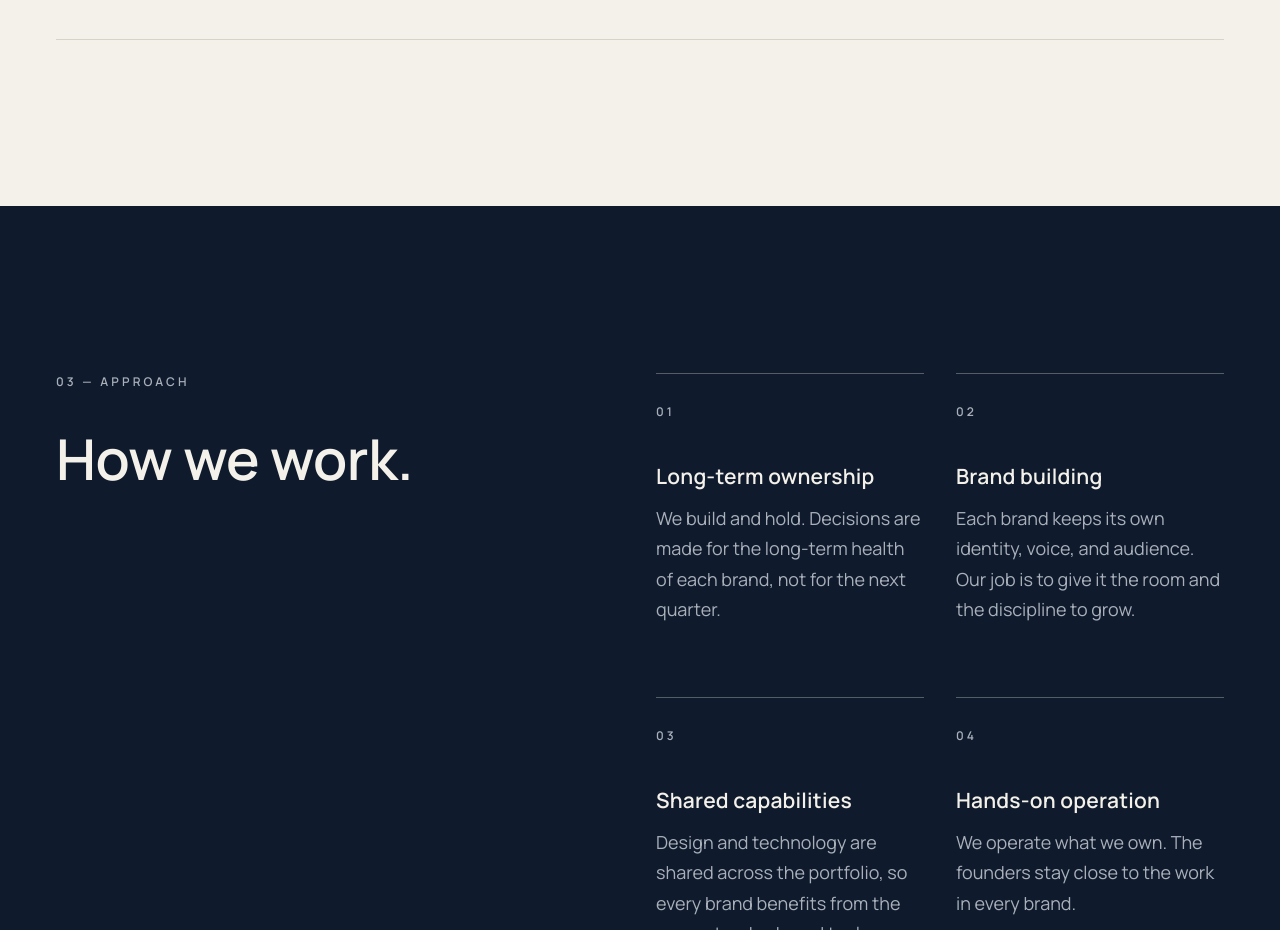
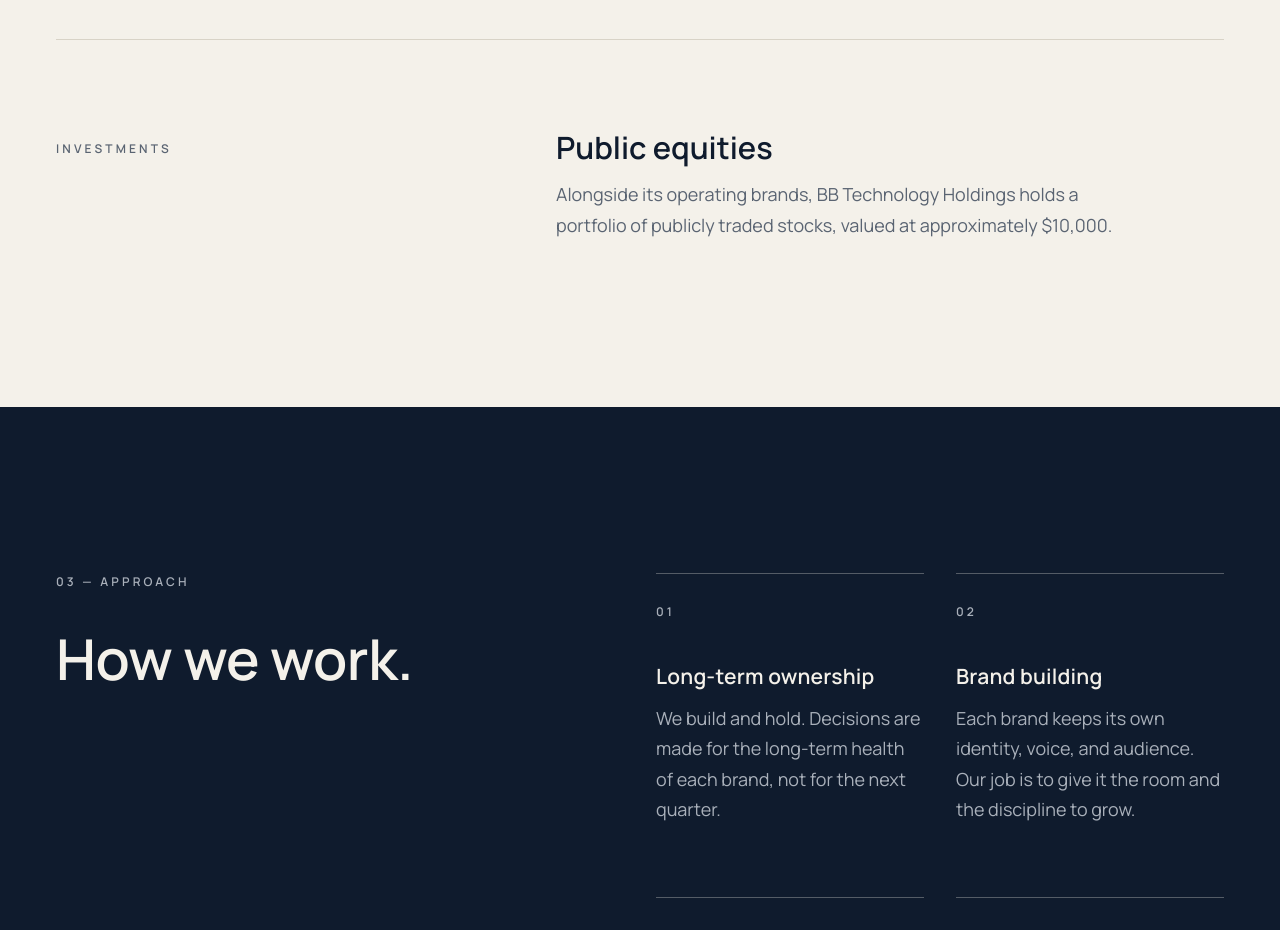
Before and after one commit to lukeb2222/bb-technology-holdings, a plain HTML site: page index.html in a window 1280 px wide. Shown: the part 2960-3890 px from the top of the page. Drawn offline with Linux system fonts and the light colour scheme.

Commit message:
Add investments row to portfolio section
Co-Authored-By: Claude Fable 5.2 <noreply@anthropic.com>

```diff
--- a/css/styles.css
+++ b/css/styles.css
@@ -1313,3 +1313,39 @@ h3 {
     transform: scaleX(1);
   }
 }
+
+/* ---------- Investments row ---------- */
+
+.holding {
+  display: grid;
+  gap: 16px;
+  margin-top: clamp(56px, 7vw, 96px);
+}
+
+.holding__title {
+  font-size: clamp(1.5rem, 2.4vw, 2rem);
+  line-height: 1.15;
+  letter-spacing: 0;
+}
+
+.holding__text {
+  max-width: 52ch;
+  margin-top: 14px;
+  color: var(--muted);
+}
+
+@media (min-width: 900px) {
+  .holding {
+    grid-template-columns: repeat(12, minmax(0, 1fr));
+    column-gap: 32px;
+  }
+
+  .holding > .eyebrow {
+    grid-column: 1 / span 4;
+    padding-top: 0.9em;
+  }
+
+  .holding > div {
+    grid-column: 6 / -1;
+  }
+}
--- a/index.html
+++ b/index.html
@@ -178,6 +178,15 @@
         <noscript>
           <p>Our portfolio currently includes Saverine and Webadi Digital Design Studio.</p>
         </noscript>
+
+        <!-- Investments held alongside the operating brands. Update the figure as it changes. -->
+        <div class="holding" data-reveal>
+          <p class="eyebrow">Investments</p>
+          <div>
+            <h3 class="holding__title">Public equities</h3>
+            <p class="holding__text">Alongside its operating brands, BB Technology Holdings holds a portfolio of publicly traded stocks, valued at approximately $10,000.</p>
+          </div>
+        </div>
       </div>
     </section>
 
```
